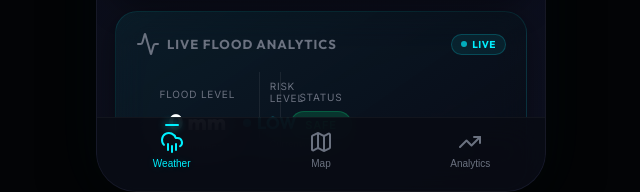
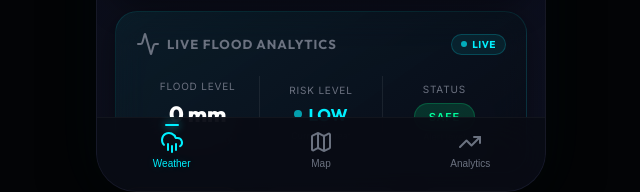
Before and after one commit to ZREYzz/RainMAP.AI, a website: page index.html in a window 1280 px wide. Shown: the part 608-800 px from the top of the page, without its empty margins (319-959 px from the left). Drawn offline with nearby package versions, Linux system fonts and the light colour scheme; no server answers.

Commit message:
full project update

```diff
--- a/css/style.css
+++ b/css/style.css
@@ -356,7 +356,7 @@ body {
 
 .analytics-grid {
   display: grid;
-  grid-template-columns: 1fr 1px 1fr 1px 1fr;
+  grid-template-columns: 1fr 1fr 1fr;
   align-items: center;
   gap: 0;
 }
@@ -816,6 +816,7 @@ body {
 
 .area-status.safe { background: rgba(0,230,118,0.12); color: var(--color-green); border: 1px solid rgba(0,230,118,0.2); }
 .area-status.moderate { background: rgba(255,145,0,0.12); color: var(--color-orange); border: 1px solid rgba(255,145,0,0.2); }
+.area-status.high { background: rgba(255,23,68,0.12); color: var(--color-red); border: 1px solid rgba(255,23,68,0.2); animation: pulse-blink 0.8s infinite alternate; }
 .area-status.critical { background: rgba(255,23,68,0.12); color: var(--color-red); border: 1px solid rgba(255,23,68,0.2); }
 
 .ai-console {
```
Also changed, not shown: package.json (+7 -0 lines).
